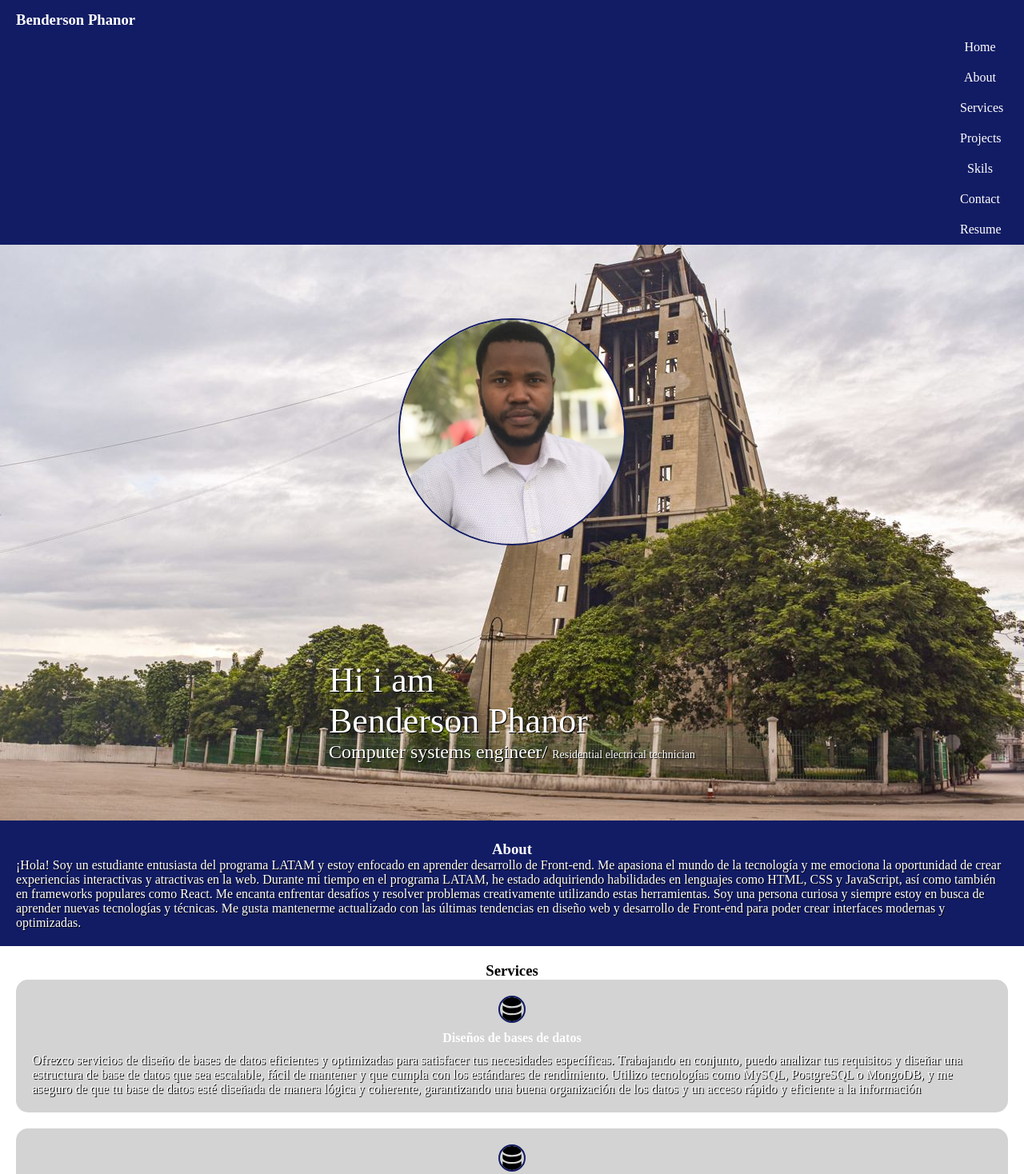
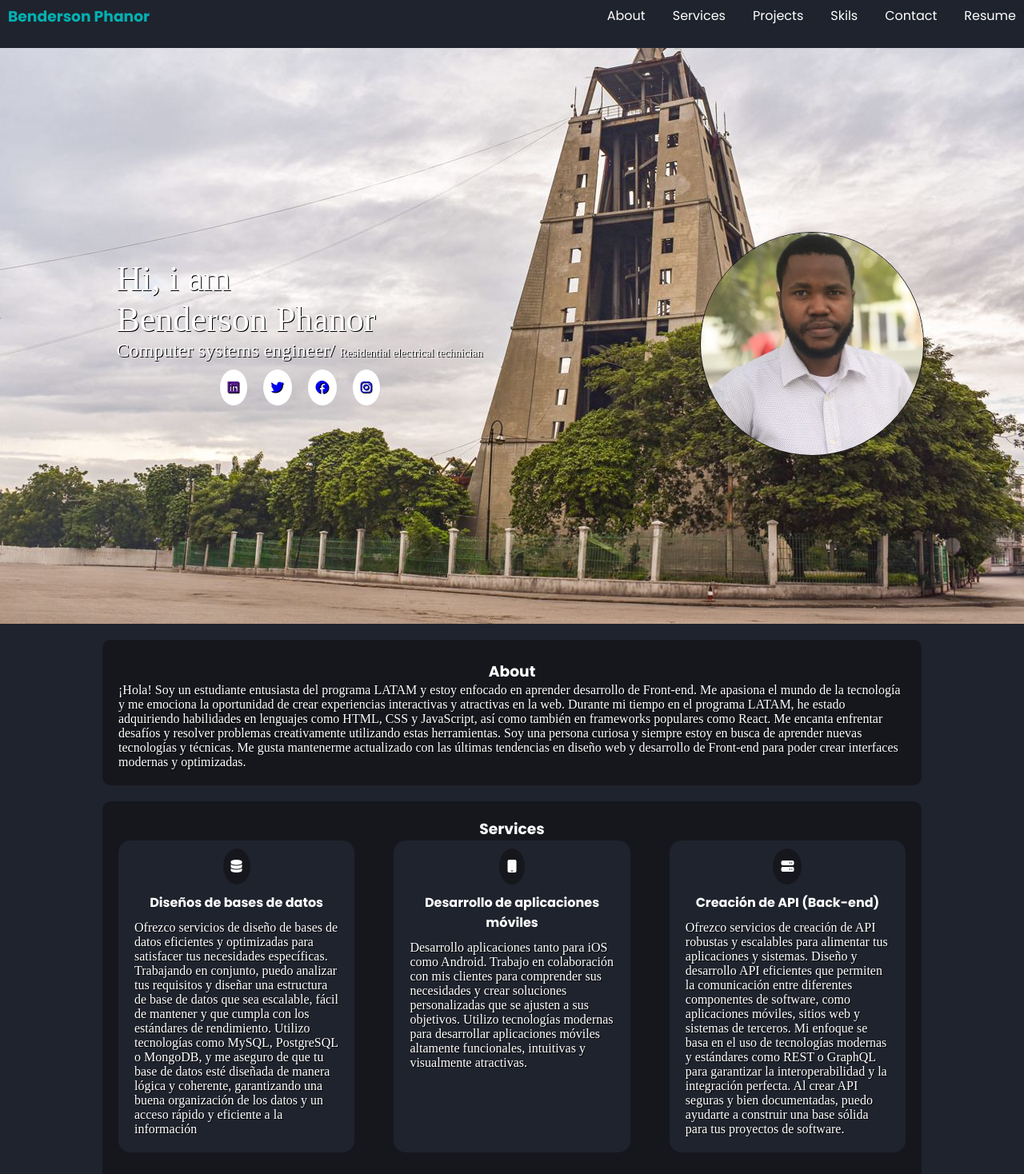
Before and after one commit to sonderben/portfolio-js, a plain HTML site: page index.html in a window 1280 px wide. Shown: the top 1468 px of the page at 80% size. Drawn offline with Linux system fonts and the light colour scheme; a web font is replaced by a local one.

Commit message:
change background color

```diff
--- a/index.html
+++ b/index.html
@@ -7,12 +7,21 @@
     <link rel="preconnect" href="https://fonts.googleapis.com">
     <link rel="icon" type="image/x-icon" href="/images/favicon.ico">
     <link rel="preconnect" href="https://fonts.gstatic.com" crossorigin>
-<link href="https://fonts.googleapis.com/css2?family=GFS+Didot&display=swap" rel="stylesheet">
+<link rel="preconnect" href="https://fonts.googleapis.com">
+<link rel="preconnect" href="https://fonts.gstatic.com" crossorigin>
+<link rel="preconnect" href="https://fonts.googleapis.com">
+<link rel="preconnect" href="https://fonts.gstatic.com" crossorigin>
+<link href="https://fonts.googleapis.com/css2?family=Poppins:wght@300;400;700&display=swap" rel="stylesheet">
 <link rel="stylesheet" href="style/reset.css">
+    <link rel="stylesheet" href="style/general.css">
     <link rel="stylesheet" href="style/menu.css">
     <link rel="stylesheet" href="style/home.css">
     <link rel="stylesheet" href="style/about.css">
     <link rel="stylesheet" href="style/service.css">
+
+    <script src="logic/script.js"></script>
+    <script src="https://kit.fontawesome.com/25374281b6.js" crossorigin="anonymous"></script>
+
 </head>
 <body>
     <header>
@@ -20,16 +29,15 @@
             <nav class="logo-toggle">
                 <h3>Benderson Phanor</h3>
 
-            <div class="toggle">
+            <a href="#" id="toggle1" class="toggle">
                 <span class="line"></span>
                 <span class="line"></span>
                 <span class="line"></span>
-            </div>
+            </a>
 
             </nav>
 
             <div class="action">
-                     <a>Home</a>
                      <a>About</a>
                      <a>Services</a>
                      <a>Projects</a>
@@ -38,46 +46,84 @@
                     <a>Resume</a>
             </div>
 
+
+
         </div>
     </header>
 
     <main>
+
         <div class="home">
             <div class="presentation">
-                <p>Hi i am</p>
+                <p>Hi, i am</p>
                 <p>Benderson Phanor</p>
                 <p>Computer systems engineer/ <span>Residential electrical technician</span> </p>
+
+                <div class="social">
+                    <div>
+                        <a href=""> <i class="fa-brands fa-linkedin"></i> </a>
+                    </div>
+                    <div>
+                        <a href="https://twitter.com/sonderben"> <i class="fa-brands fa-twitter"></i> </a>
+                    </div>
+                    <div>
+                        <a href="https://www.facebook.com/Sonderben"> <i class="fa-brands fa-facebook"></i> </a>
+                    </div>
+                    <div>
+                        <a href="https://www.instagram.com/sonderben/"> <i class="fa-brands fa-instagram"></i> </a>
+                    </div>
+                </div>
+
+
+
             </div>
             <img class="profile" src="ressource/ben.jpeg" alt="profile">
+
         </div>
 
-        <div class="about">
+        <div class="about action-item">
             <h3>About</h3>
             <p>¡Hola! Soy un estudiante entusiasta del programa LATAM y estoy enfocado en aprender desarrollo de Front-end. Me apasiona el mundo de la tecnología y me emociona la oportunidad de crear experiencias interactivas y atractivas en la web.
                 Durante mi tiempo en el programa LATAM, he estado adquiriendo habilidades en lenguajes como HTML, CSS y JavaScript, así como también en frameworks populares como React. Me encanta enfrentar desafíos y resolver problemas creativamente utilizando estas herramientas.
                 Soy una persona curiosa y siempre estoy en busca de aprender nuevas tecnologías y técnicas. Me gusta mantenerme actualizado con las últimas tendencias en diseño web y desarrollo de Front-end para poder crear interfaces modernas y optimizadas.</p>
         </div>
 
-        <div class="service">
+        <div class="service action-item">
             <h3>Services</h3>
+
+            <div class="service-item-group">
                 <div class="service-item">
-                <img src="ressource/db.svg" alt="img1">
+                    <div>
+                        <i class="fa-solid fa-database"></i>
+                    </div>
                     <h4>Diseños de bases de datos</h4>
                     <p>Ofrezco servicios de diseño de bases de datos eficientes y optimizadas para satisfacer tus necesidades específicas. Trabajando en conjunto, puedo analizar tus requisitos y diseñar una estructura de base de datos que sea escalable, fácil de mantener y que cumpla con los estándares de rendimiento. Utilizo tecnologías como MySQL, PostgreSQL o MongoDB, y me aseguro de que tu base de datos esté diseñada de manera lógica y coherente, garantizando una buena organización de los datos y un acceso rápido y eficiente a la información</p>
                 </div>
 
                 <div class="service-item">
-                <img src="ressource/db.svg" alt="img1">
+                    <div>
+                        <i class="fa-solid fa-mobile"></i>
+                    </div>
                     <h4>Desarrollo de aplicaciones móviles</h4>
                     <p>Desarrollo  aplicaciones  tanto para  iOS como Android. Trabajo en  colaboración con mis clientes para comprender sus necesidades y crear soluciones personalizadas que se ajusten a sus objetivos. Utilizo tecnologías modernas para desarrollar aplicaciones móviles altamente funcionales, intuitivas y visualmente atractivas. </p>
                 </div>
 
                 <div class="service-item">
-                <img src="ressource/db.svg" alt="img1">
+                    <div>
+                        <i class="fa-solid fa-server"></i>
+                    </div>
                     <h4>Creación de API (Back-end)</h4>
                     <p>Ofrezco servicios de creación de API robustas y escalables para alimentar tus aplicaciones y sistemas. Diseño y desarrollo API eficientes que permiten la comunicación entre diferentes componentes de software, como aplicaciones móviles, sitios web y sistemas de terceros. Mi enfoque se basa en el uso de tecnologías modernas y estándares como REST o GraphQL para garantizar la interoperabilidad y la integración perfecta. Al crear API seguras y bien documentadas, puedo ayudarte a construir una base sólida para tus proyectos de software.</p>
                 </div>
             </div>
+
+        </div>
+
+
+
+
+
+
     </main>
 
 </body>
--- /dev/null
+++ b/logic/script.js
@@ -0,0 +1,22 @@
+
+// const toggle = document.querySelector("#toggle1");
+// toggle.addEventListener('click', function() {
+//   console.log('Button clicked!');
+// });
+
+
+
+document.addEventListener('DOMContentLoaded',()=>{
+
+    const actionElement = document.querySelector('.action');
+
+
+
+    const toggle = document.querySelector("#toggle1");
+    toggle.addEventListener('click', function() {
+
+
+    });
+
+
+})
--- a/style/about.css
+++ b/style/about.css
@@ -1,12 +1,15 @@
+
 .about{
     display: flex;
     flex-direction: column;
-    background-color: #121C64;
-    color: white;
-    padding: 20px;
+
 }
 .about h3{
     text-align: center;
     width: 100%;
     padding-top: 5px;
 }
+
+@media only screen and (min-width: 768px){
+
+}
--- /dev/null
+++ b/style/general.css
@@ -0,0 +1,15 @@
+*{
+    box-sizing: border-box;
+}
+.action-item{
+    background-color: var(--secondaryBackground);
+    color: white;
+    width: 80%;
+    margin: 20px auto;
+    border-radius: 10px;
+    padding: 20px;
+}
+
+body{
+    font-family: 'Poppins', sans-serif;
+}
--- a/style/home.css
+++ b/style/home.css
@@ -2,10 +2,11 @@
 .home{
     display: flex;
     flex-direction: column-reverse;
-
-    background-position: center center;
+    width: 100%;
+    margin: 20px auto;
+   /* background-position: center center;
         background-size: cover;
-        background-image: url("/ressource/mupanah2.jpeg");
+        background-image: url("/ressource/mupanah2.jpeg");*/
 }
 img{
     width: 25vh;
@@ -14,22 +15,36 @@ img{
     vertical-align: middle;
     align-self: center;
     border-radius: 50%;
-    border: solid 2px #121C64;
+    border: solid 1px var(--secondaryBackground);
 }
 .presentation{
-    font-family: 'GFS Didot', serif;
     color: white;
     text-shadow: 1px 1px #000000;
+    padding: 20px;
 }
 .presentation p:nth-child(1), .presentation p:nth-child(2){
-    font-size: 24px;
+    font-size: 1.5rem;
 }
 
 .presentation p:nth-child(3){
-    font-size: 12px;
+    font-size: 1.0rem;
 }
 .presentation p:nth-child(3) span{
-    font-size: 10px;
+    font-size: 0.8rem;
+}
+
+.social{
+    display: flex;
+    justify-content: center;
+    gap: 20px;
+    width: 100%;
+    margin: 10px auto;
+}
+.social div{
+    padding: 10px;
+    display: inline;
+    background-color: white;
+    border-radius: 50%;
 }
 
 
@@ -37,6 +52,7 @@ img{
     .home{
         display: flex;
         justify-content: space-around;
+        flex-direction: row;
         align-items: center;
         height: 90vh;
         background-position: center center;
@@ -49,7 +65,7 @@ img{
         width: 35vh;
         vertical-align: middle;
         border-radius: 50%;
-        border: solid 2px #121C64;
+
     }
 
     p{
--- a/style/menu.css
+++ b/style/menu.css
@@ -1,14 +1,22 @@
 
+
+:root{
+    --primaryBackground:#1F232D;
+    --secondaryBackground:#16171d;
+    --primaryText:#03b1b2;
+}
+
+body{
+    background-color: var(--primaryBackground);
+}
 .menu{
     display: flex;
     flex-direction: column;
     justify-content: space-between;
     align-items: center;
-    background-color: #121C64;
     color: white;
     position: sticky;
-
-
+    padding: 0 10px;
 
 }
 .logo-toggle{
@@ -19,20 +27,26 @@
     width: 100%;
 
 }
+.logo-toggle h3{
+    color: var(--primaryText);
+}
 .action{
     display: none;
-    flex-direction: column;
-    align-self: flex-end;
-    background-color: #121C64;
-    z-index: 2;
+    grid-template-columns: repeat(3, 5em);
+    justify-content: center;
+    align-items: center;
+    grid-gap: 0;
 }
 .action a{
-    padding: 10px 10px 10px 40px;
-    width: 50px;
-    text-align: end;
+    text-align: center;
+    border-bottom: solid 2px transparent;
+    /*padding:  10px 1em;*/
+    /*text-align: center;*/
+
 }
 .action a:hover{
-    background-color: #121C64;
+    border-color: var(--primaryText);
+
 
 }
 .toggle{
@@ -40,7 +54,6 @@
     flex-direction: column;
     justify-content: space-around;
     height: 25px;
-    margin-right: 10px;
 }
 .toggle .line{
     display: block;
@@ -52,39 +65,23 @@
 
 
 @media only screen and (min-width: 768px){
-    .toggle{
-        display: none;
-    }
-    header{
-        padding: 0;
-        margin: 0;
-    }
-    .menu{
-        display: flex;
-        justify-content: space-between;
-        align-items: center;
-        background-color: #121C64;
-        color: white;
-        padding: 5px 20px;
+.menu {
+    display: flex;
+    flex-direction: row;
+}
+.logo-toggle h3{
 
+}
+.action{
+    display: flex;
+    flex-direction: row;
+    align-items: center;
+    gap: 10%;
+    justify-content: flex-end;
+}
 
-    }
+.toggle{
+    display: none;
+}
 
-
-    .action{
-        display: flex;
-        width: fit-content;
-        align-items: end;
-        gap: 10px;
-    }
-
-    .action a{
-
-        padding: 5px 10px;
-        width: 50px;
-        text-align: center;
-    }
-    .action a:hover{
-        background-color: #3e489a;
-    }
 }
--- a/style/reset.css
+++ b/style/reset.css
@@ -1,3 +1,5 @@
+
+
 *{
     margin: 0;
     padding: 0;
--- a/style/service.css
+++ b/style/service.css
@@ -3,7 +3,7 @@
     flex-direction: column;
     align-items: center;
     gap: 30;
-    margin: 20px;
+
 }
 .service-item{
     display: flex;
@@ -11,13 +11,30 @@
     align-items: center;
     gap: 10px;
     margin-bottom: 20px;
-    background-color: #d3d3d3;
+    background-color: var(--primaryBackground);
     padding: 0px 20px 20px 20px;
     border-radius: 15px;
     color: white;
 }
-.service-item img{
-    width: 30px;
-    height: 30px;
+.service-item div{
+   padding: 10px;
+    margin-top: 10px;
+    border-radius: 50%;
+    background-color: var(--secondaryBackground);
 
 }
+.service-item h4{
+    font-weight: bold;
+    text-align: center;
+}
+
+@media only screen and (min-width: 768px){
+    .service-item-group{
+        display: flex;
+        justify-content: space-between;
+    }
+    .service-item{
+        width: 30%;
+
+    }
+}
```
Also changed, not shown: ressource/db.png (added), ressource/db.svg (deleted). Lines whose indentation alone changed are shown as unchanged.
